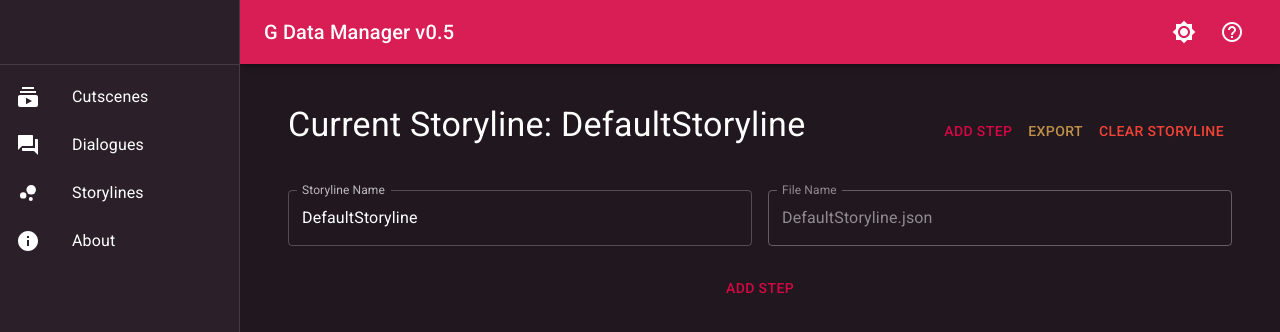
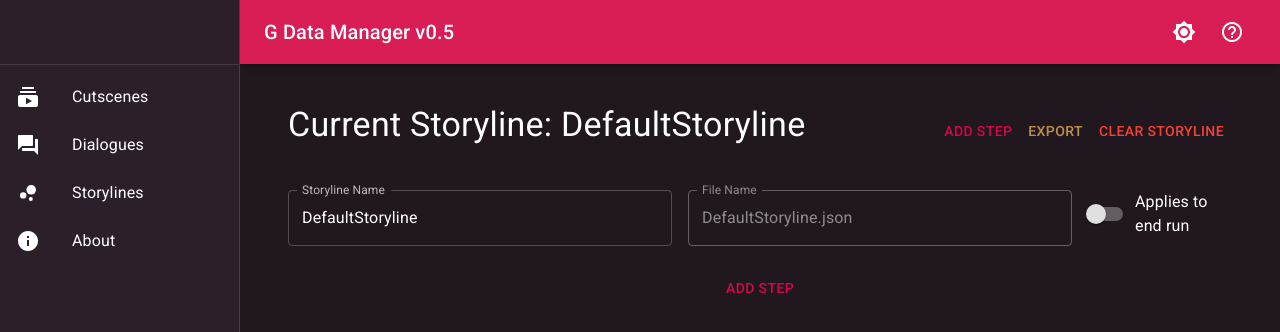
Before and after one commit to ericdsw/g_data_handler, a React (Create React App) app: page /storylines in a window 1280 px wide. Both pictures are taken after a click on the button "NEW STORYLINE". Shown: the top 332 px of the page. Built offline with nearby package versions, Linux system fonts and the light colour scheme; what normalizr would draw is missing.

Commit message:
Added new property 'applies_in_end_run' to storylines

```diff
--- a/src/actions/storylineActions.js
+++ b/src/actions/storylineActions.js
@@ -23,14 +23,16 @@ import {
   UPDATE_STEP_NAME,
   CLEAR_STORYLINE,
   DUPLICATE_CONFIGURATIONS,
+  UPDATE_STORYLINE_APPLIES_TO_END_RUN
 } from './types';
 
-export const updateStoryline = (currentStoryline, data) => (dispatch) => {
+export const updateStoryline = (currentStoryline, data, appliesToEndRun) => (dispatch) => {
   dispatch({
     type: UPDATE_STORYLINE,
     payload: {
       currentStoryline,
       data,
+      appliesToEndRun
     },
   });
 };
@@ -207,3 +209,12 @@ export const duplicateConfigurations =
       payload: { sourceStepId, targetStepId },
     });
   };
+
+export const updateAppliesToEndRun = (applies) => dispatch => {
+  dispatch({
+    type: UPDATE_STORYLINE_APPLIES_TO_END_RUN,
+    payload: {
+      appliesToEndRun: applies
+    }
+  })
+}
--- a/src/actions/types.js
+++ b/src/actions/types.js
@@ -45,6 +45,7 @@ export const UNSELECT_ALL_CONVERSATIONS = 'UNSELECT_ALL_CONVERSATIONS';
 export const UPDATE_STORYLINE = 'UPDATE_STORYLINE';
 export const UPDATE_WITH_EMPTY_STORYLINE = 'UPDATE_WITH_EMPTY_STORYLINE';
 export const UPDATE_STORYLINE_NAME = 'UPDATE_STORYLINE_NAME';
+export const UPDATE_STORYLINE_APPLIES_TO_END_RUN = 'UPDATE_STORYLINE_APPLIES_TO_END_RUN';
 
 export const ADD_STORYLINE_STEP = 'ADD_STORYLINE_STEP';
 export const ADD_ENTITY_TO_NEW_MAP = 'ADD_ENTITY_TO_NEW_MAP';
--- a/src/components/containers/StorylineContainer.js
+++ b/src/components/containers/StorylineContainer.js
@@ -14,6 +14,7 @@ import {
   updateStorylineName,
   addStorylineStep,
   clearStoryline,
+  updateAppliesToEndRun
 } from '../../actions/storylineActions';
 
 class StorylineContainer extends React.Component {
@@ -26,16 +27,30 @@ class StorylineContainer extends React.Component {
   };
 
   export = () => {
-    const { currentStoryline, storylines, completeState } = this.props;
-    console.log(completeState);
-    console.log(currentStoryline);
+    const {
+      currentStoryline,
+      storylines,
+      completeState,
+      appliesToEndRun
+    } = this.props;
 
     const output = denormalize(
       currentStoryline,
       StorylineSchema,
       completeState
     );
-    downloadJSON(storylines[currentStoryline].name, output);
+
+    console.log(this.props);
+
+    downloadJSON(storylines[currentStoryline].name, {
+      ...output,
+      applies_in_end_run: appliesToEndRun
+    });
+  };
+
+  toggleAppliesToEndrun = (newValue) => {
+    const { updateAppliesToEndRun } = this.props;
+    updateAppliesToEndRun(newValue);
   };
 
   updateStorylineFromFile = (targetFile) => {
@@ -44,7 +59,11 @@ class StorylineContainer extends React.Component {
     parseFile(targetFile, 'application/json')
       .then((json) => {
         const normalizedData = normalize(json, StorylineSchema);
-        updateStoryline(normalizedData.result, normalizedData.entities);
+        let appliesToEndRun = false;
+        if ("applies_in_end_run" in json) {
+          appliesToEndRun = json.applies_in_end_run;
+        }
+        updateStoryline(normalizedData.result, normalizedData.entities, appliesToEndRun);
       })
       .catch((error) => this.showError(error.message));
   };
@@ -66,7 +85,7 @@ class StorylineContainer extends React.Component {
 
   // Render Logic
   render() {
-    const { currentStoryline, storylines } = this.props;
+    const { currentStoryline, storylines, appliesToEndRun } = this.props;
 
     let content;
     if (currentStoryline !== '') {
@@ -77,6 +96,8 @@ class StorylineContainer extends React.Component {
           handleAddStep={this.addStep}
           handleClear={this.clearStoryline}
           handleExport={this.export}
+          updateAppliesToEndRun={this.toggleAppliesToEndrun}
+          appliesToEndRun={appliesToEndRun}
         />
       );
     } else {
@@ -103,6 +124,7 @@ class StorylineContainer extends React.Component {
 const mapStateToProps = (state) => ({
   currentStoryline: state.storyline.currentStoryline,
   storylines: state.storyline.storylines,
+  appliesToEndRun: state.storyline.appliesToEndRun,
 
   /**
    * We need access to the complete state inside the storyline reducer, which is what
@@ -117,4 +139,5 @@ export default connect(mapStateToProps, {
   updateStorylineName,
   addStorylineStep,
   clearStoryline,
+  updateAppliesToEndRun,
 })(withSnackbar(StorylineContainer));
--- a/src/components/pages/storylines/Storyline.js
+++ b/src/components/pages/storylines/Storyline.js
@@ -1,6 +1,6 @@
 import React, { useMemo } from 'react';
 import { makeStyles } from '@mui/styles';
-import { Grid, Typography, TextField, Button } from '@mui/material';
+import { Grid, Typography, TextField, Button, FormControlLabel, Switch, Tooltip } from '@mui/material';
 
 import StorylineStepContainer from '../../containers/StorylineStepContainer';
 import { GenericDialogue, ConfirmationDialogue } from '../../elements';
@@ -17,6 +17,8 @@ const Storyline = ({
   handleAddStep,
   handleClear,
   handleExport,
+  appliesToEndRun,
+  updateAppliesToEndRun
 }) => {
   const classes = useStyles();
 
@@ -26,6 +28,8 @@ const Storyline = ({
   );
 
   const fileName = useMemo(() => `${storyline.name}.json`, [storyline.name]);
+
+  // const [appliesToEndRun, toggleAppliesToEndRun] = useState(false);
 
   /**
    * This useMemo hook is not detecting when the storyline's steps are deleted since
@@ -76,7 +80,7 @@ const Storyline = ({
           </Button>
         </Typography>
       </Grid>
-      <Grid item xs={12} lg={6}>
+      <Grid item xs={12} lg={5}>
         <TextField
           id="storyline_name"
           label="Storyline Name"
@@ -87,7 +91,7 @@ const Storyline = ({
           onChange={(e) => handleNameChange(e.target.value)}
         />
       </Grid>
-      <Grid item xs={12} lg={6}>
+      <Grid item xs={12} lg={5}>
         <TextField
           id="file_name"
           label="File Name"
@@ -98,7 +102,21 @@ const Storyline = ({
           disabled
         />
       </Grid>
-
+      <Grid item xs={12} lg={2}>
+        <Tooltip enterDelay={300} title="If true, will only apply to the end run.">
+          <FormControlLabel
+            label="Applies to end run"
+            control={
+              <Switch
+                checked={appliesToEndRun}
+                onChange={e => {
+                  updateAppliesToEndRun(e.target.checked);
+                }}
+              />
+            }
+          />
+        </Tooltip>
+      </Grid>
       {stepEntries}
 
       <Grid item xs={12}>
--- a/src/reducers/storylineReducer.js
+++ b/src/reducers/storylineReducer.js
@@ -28,10 +28,12 @@ import {
   DELETE_BUNDLE,
   CLEAR_STORYLINE,
   DUPLICATE_CONFIGURATIONS,
+  UPDATE_STORYLINE_APPLIES_TO_END_RUN
 } from '../actions/types';
 
 const initialState = {
   currentStoryline: '',
+  appliesToEndRun: false,
   storylines: {},
   storylineSteps: {},
   completionBundles: {},
@@ -70,8 +72,14 @@ const storylineReducer = createReducer(initialState, builder => {
     .addCase(CLEAR_STORYLINE, clearStoryline)
 
     .addCase(DUPLICATE_CONFIGURATIONS, duplicateConfigurations)
+    .addCase(UPDATE_STORYLINE_APPLIES_TO_END_RUN, updateAppliesToEndRun)
+})
 
-})
+
+function updateAppliesToEndRun(state, action) {
+  const { appliesToEndRun } = action.payload;
+  state.appliesToEndRun = appliesToEndRun;
+}
 
 // ADDS
 
@@ -192,11 +200,13 @@ function addEntityToExistingMap(state, action) {
 // UPDATES
 
 function updateStoryline(state, action) {
-  const { currentStoryline, data } = action.payload;
+  const { currentStoryline, data, appliesToEndRun } = action.payload;
+  console.log(appliesToEndRun);
   return {
     ...state,
     currentStoryline,
-    ...data
+    ...data,
+    appliesToEndRun,
   }
 }
 
@@ -219,6 +229,7 @@ function updateWithEmptyStoryline() {
     stepMapEntities: {},
     completeConditions: {},
     entityConfigurators: {},
+    appliesToEndRun: false
   };
 }
 
```
